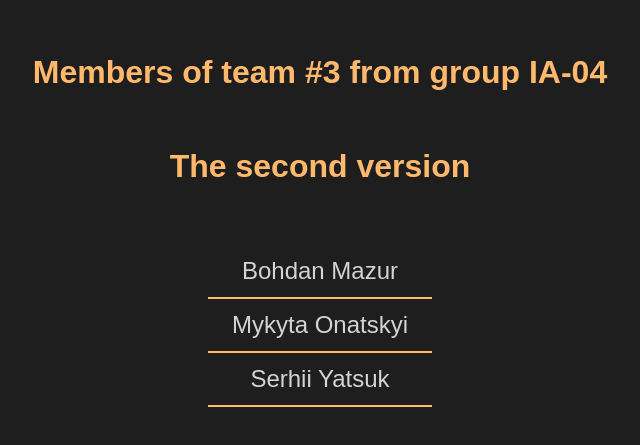
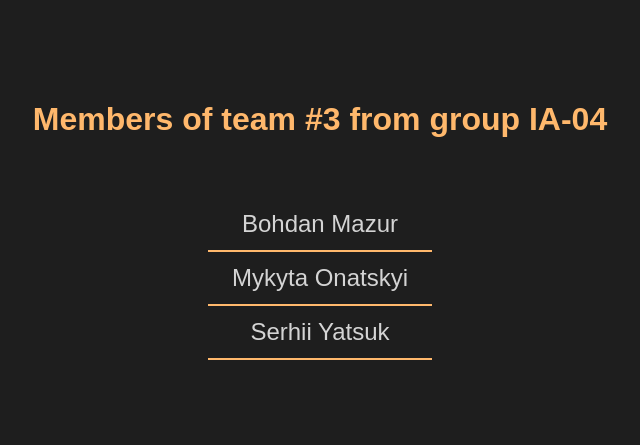
Before and after one commit to Yezhyck/iit-lab4_5, a website: page views/index.html in a window 1280 px wide. Shown: the part 183-628 px from the top of the page, without its empty margins (320-960 px from the left). Drawn offline with Linux system fonts and the light colour scheme; files that its build step writes are made by us from their sources.

```diff
--- a/views/index.html
+++ b/views/index.html
@@ -6,7 +6,6 @@
 </head>
 <body>
 <h2>Members of team #3 from group IA-04</h2>
-<h2>The second version</h2>
 <ol>
     <li>Bohdan Mazur</li>
     <li>Mykyta Onatskyi</li>
```
Also changed, not shown: 2 other files.
